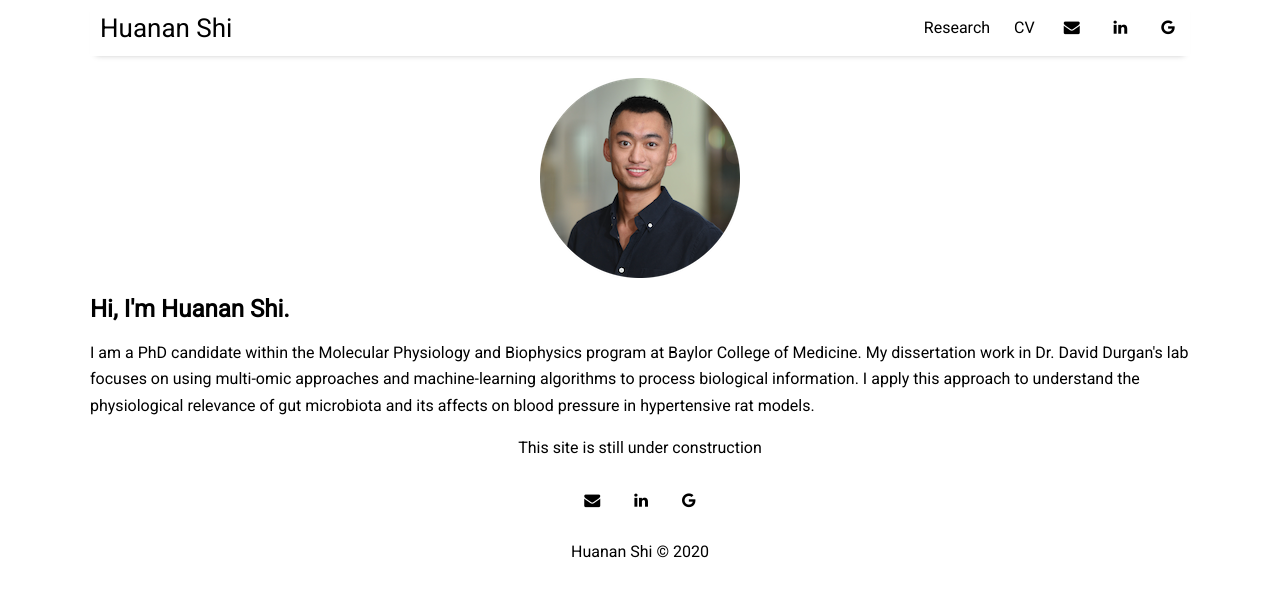
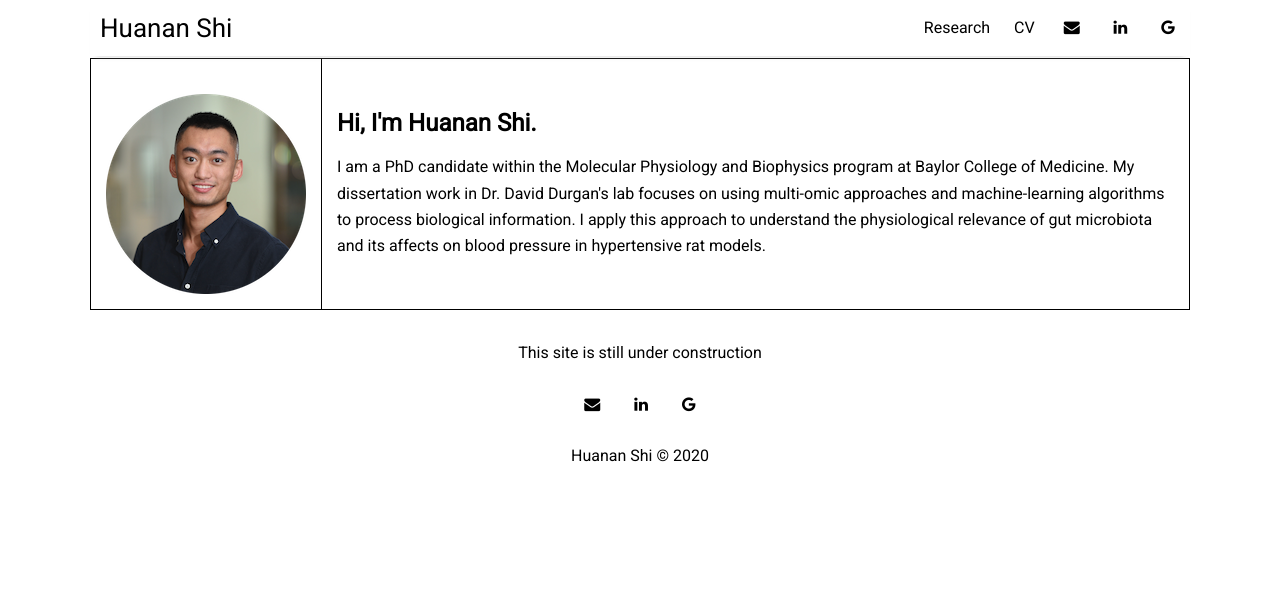
Before and after one commit to huananfshi/huananfshi.github.io, a Jekyll site: the page built from index.html, in a window 1280 px wide. Shown: the top 597 px of the page. Built offline with Jekyll 4.4.1, drawn with Linux system fonts in a browser that asks for light colours; nearby versions of some CDN libraries; the list of posts is cut into pages by our own code.

Commit message:
Update home.html

```diff
--- a/_layouts/home.html
+++ b/_layouts/home.html
@@ -2,7 +2,14 @@
 layout: page
 title: Home
 ---
-
-<img src="/assets/img/head.png" alt="Huanana Shi">
-<h2>Hi, I'm Huanan Shi.</h2>
-<p>I am a PhD candidate within the Molecular Physiology and Biophysics program at Baylor College of Medicine. My dissertation work in Dr. David Durgan's lab focuses on using multi-omic approaches and machine-learning algorithms to process biological information. I apply this approach to understand the physiological relevance of gut microbiota and its affects on blood pressure in hypertensive rat models.</p>
+<table border="1">
+  <tr>
+    <td align="center" valign="center">
+      <img src="/assets/img/head.png" alt="Huanana Shi">
+    </td>
+    <td align="center" valign="center">
+      <h2>Hi, I'm Huanan Shi.</h2>
+      <p>I am a PhD candidate within the Molecular Physiology and Biophysics program at Baylor College of Medicine. My dissertation work in Dr. David Durgan's lab focuses on using multi-omic approaches and machine-learning algorithms to process biological information. I apply this approach to understand the physiological relevance of gut microbiota and its affects on blood pressure in hypertensive rat models.</p>
+    </td>
+  </tr>
+  </table>
```
